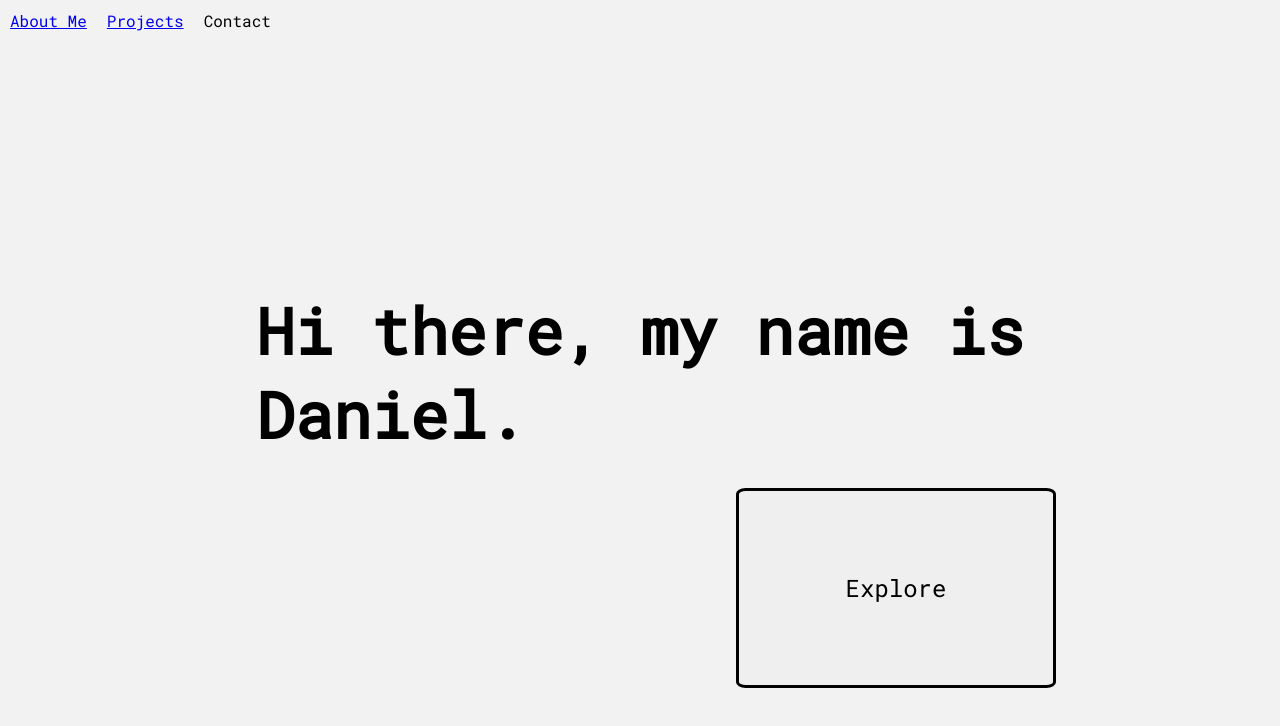
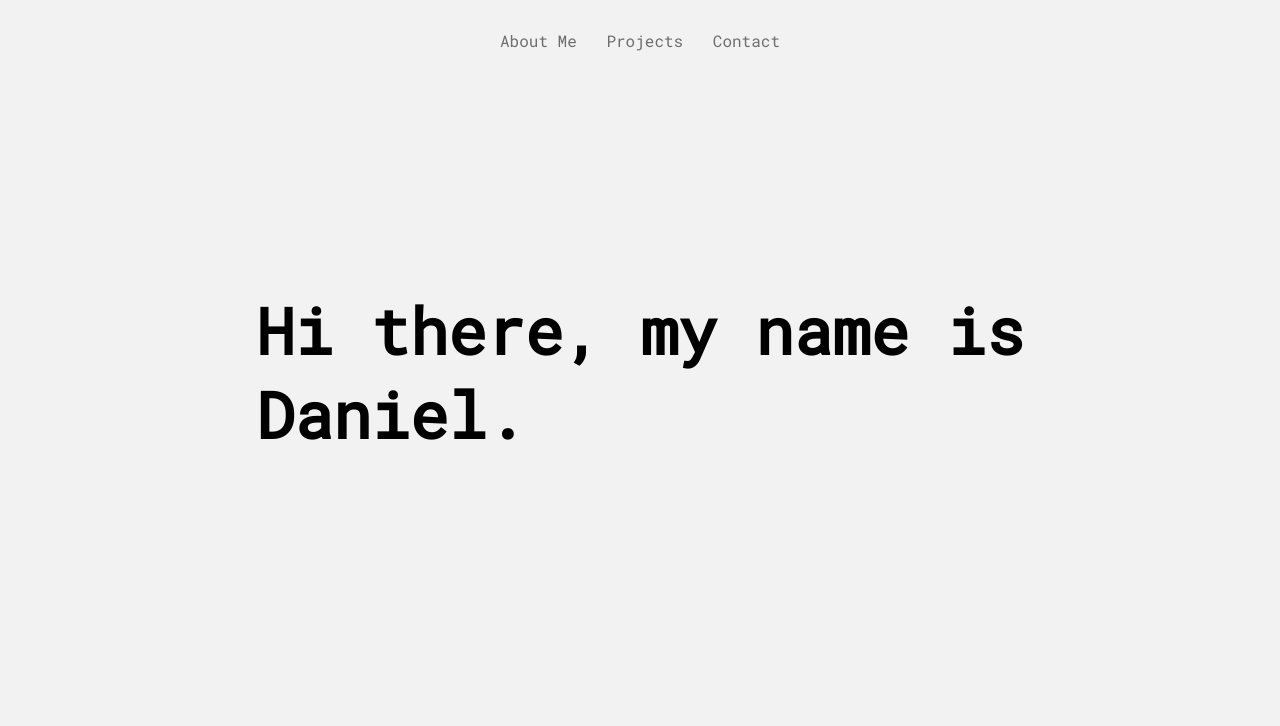
Before and after one commit to Daniel-Farnham/Personal-Website, a plain HTML site: page index.html in a window 1280 px wide. Shown: the top 726 px of the page. Drawn offline with nearby package versions, Linux system fonts and the light colour scheme.

Commit message:
updated nav bar

```diff
--- a/index.html
+++ b/index.html
@@ -14,16 +14,16 @@
     </head>
 
     <body>
-        <nav>
-            <a href="src/about.html"> About Me </a>
-            <a href="src/projects.html"> Projects </a>
-            <a> Contact </a>
-        </nav>
+        <ul class = "nav">
+            <li><a href="src/about.html"> About Me </a></li>
+            <li><a href="src/projects.html"> Projects </a></li>
+            <li><a> Contact </a></li>
+        </ul>
         <div class="main">
 
             <div class="home-page">
-                    <h1 class="writtenintro">Hi there, my name is Daniel.</h1>
-                    <button>Explore</button>
+                    <h1 class="writtenintro">Hi there, my name is <span class="name">Daniel</span>.</h1>
+                    <!-- <button>Explore</button> -->
 
 
             </div>
--- a/src/main.js
+++ b/src/main.js
@@ -6,94 +6,44 @@ const strText = text.textContent;
 const splitText = strText.split("");
 text.textContent = "";
 
+const my_name = document.getElementsByClassName("name");
 
-
-
-console.log(strText);
-console.log(splitText);
-
-
-
+const nav_bar = document.querySelector("ul");
 
 for (let i=0; i < splitText.length; i++) {
-    text.innerHTML += "<span>" + splitText[i] + "</span>";
-    console.log(splitText[i]);
+    text.innerHTML += "<span>" + splitText[i] + "</span>";;
 
 }
 
-/* const changeColour = (a) => {
-    a.classList.add('NewColour');
-}
-
-let = NewDaniel = changeColour(document.querySelector("Daniel"))
-
-
-console.log(NewDaniel);
-*/
-
 let char = 0;
 let timer = setInterval(onTick, 125)
-// the timer selects calls onTick and repeats it every 'x' milliseconds.
 
-// the function onTick, selects all of spans and the [char] ensures we are selecting each individual one.
-//It takes every span.
-// adds in the class list 'fade'.
-//Once we have the class list 'fade we can
 function onTick() {
     const span = text.querySelectorAll('span')[char];
     span.classList.add('fade'); // adding in new class
 
-    /* if (char > 20) {
-        span.classList.add('fade', 'newColour')
-    }
-    else {
-        span.classList.add('fade');
-    }
-
-    let blueElement = document.getElementsByClassName('newColour');  This is just some leftover code to help change my name to blue */
-
     char++
 
+
     if (char === splitText.length) {
-
+        addNav();
         complete();
+        //nameColor();
         return;
-
     }
 }
+
+function addNav() {
+    nav_bar.style.opacity = 1;
+
+}
+
+function nameColor() {
+    // my_name.style.color = "blue";
+}
+
 
 function complete () {
     clearInterval(timer);
     timer = null;
 }
-
-// it will be cool to just change my name to blue.
-/*
-
-
-
-/* Section for animated scroll
-
-const intro = document.querySelector('.Playground-Vintage');
-const video = intro.querySelector('video');
-const aboutText = intro.querySelector('h1');
-
-// End Section
-
-const section = document.querySelector('section');
-const end = section.querySelector('h1');
-
-// Scroll Magic
-
-const controller = new ScrollMagic.Controller();
-
-// Scene handles blocks of animations
-const scene = new ScrollMagic.Scene({
-    duration: 1000,
-    triggerElement: intro,
-    triggerHook: 0
-})
-.addIndicators()
-.addTo(controller);
-
-*/
--- a/src/style.css
+++ b/src/style.css
@@ -7,8 +7,6 @@
 html, body {
     margin:0px;
     height:500vh;
-    display: flex;
-    align-content: center;
     background-color: rgb(242, 242, 242);
   }
 
@@ -20,20 +18,35 @@ h1 {
 
 }
 
-nav {
-    display: flex;
+.nav {
     position: sticky;
-    justify-content: center;
     top: 20px;
+    text-align: center;
+    margin: 0;
+    padding: 0;
+    width: 100%;
+    list-style: none;
+}
 
+ul {
+    opacity: 0;
+    transition: all 2s ease-in;
+}
+
+.nav li {
+    display: inline;
+}
+
+.nav a {
+    display: inline-block;
+    padding: 10px;
+    text-decoration: none;
+    color: rgb(34, 34, 34);
 }
 
 
-a {
-    margin: 10px;
-}
 
-
+/*
 
 .main {
     background-color: rgb(242, 242, 242);
@@ -41,7 +54,11 @@ a {
     flex-direction: column;
     flex-flow: column wrap;
     justify-content: center;
+    width: 100%;
+    border-style: dotted;
 }
+
+*/
 
 /* @media (min-width: 600px) {
   .home-page {
@@ -67,6 +84,7 @@ a {
     margin: 0 auto;
 }
 
+/*
 .home-page button {
    width: 100%;
    grid-row: 2;
@@ -82,6 +100,7 @@ a {
     border: solid;
     border-color:rgb(34, 34, 34);
 }
+*/
 
 
 span {
```
